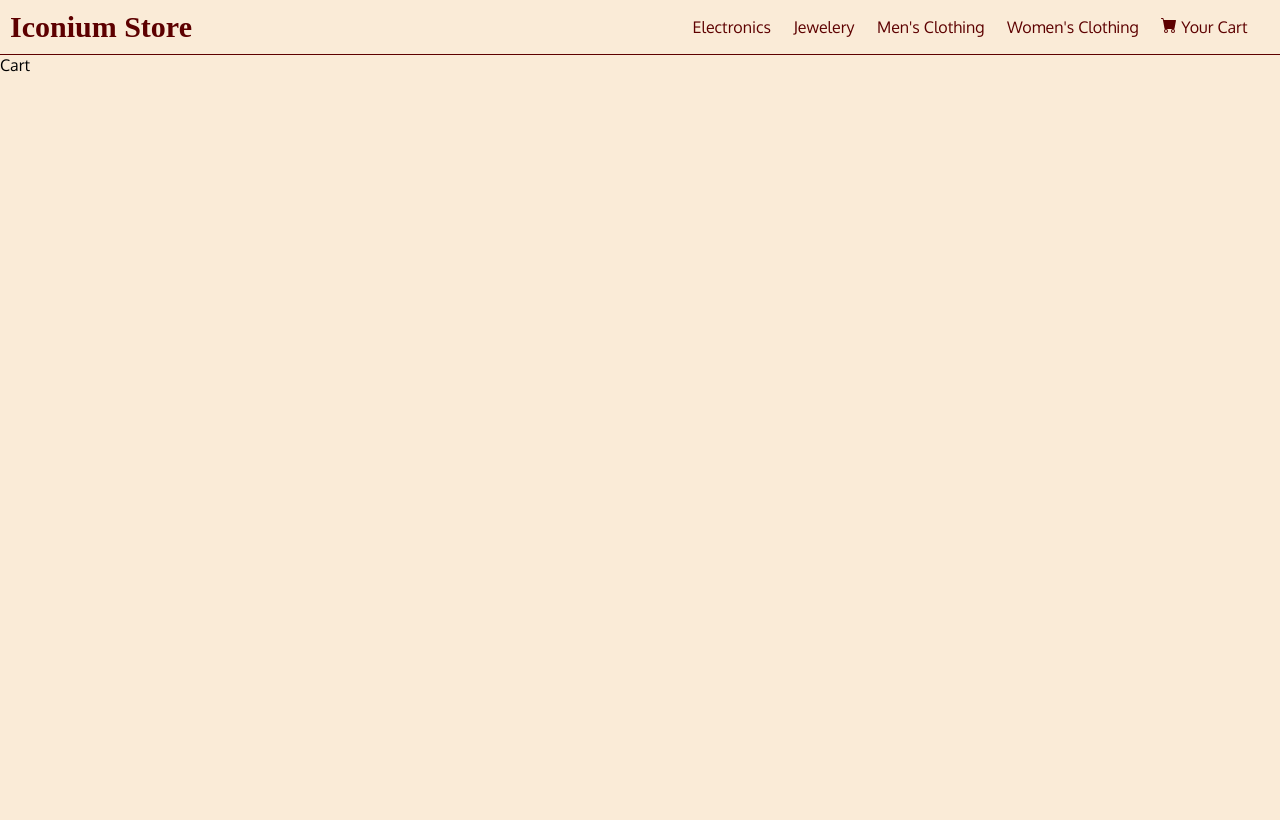
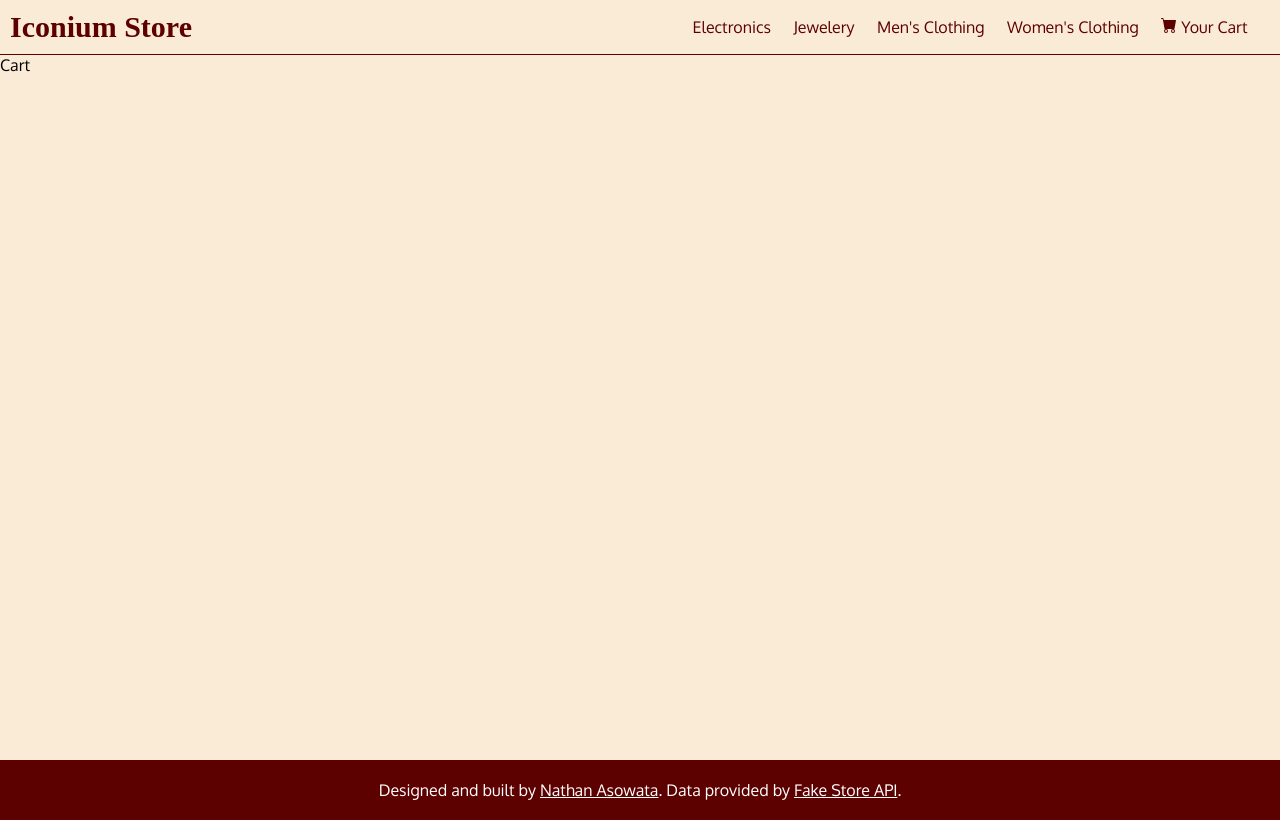
Before and after one commit to NathanAsowata/iconium-store, a Next.js app: page /cart in a window 1280 px wide. Built offline with nearby package versions, Linux system fonts and the light colour scheme; a web font is replaced by a local one.

Commit message:
Added footer

```diff
--- /dev/null
+++ b/components/Footer.tsx
@@ -0,0 +1,13 @@
+import Link from "next/link"
+import styles from "../styles/Footer.module.scss"
+
+const Footer = () => {
+  return (
+    <footer className={styles.footer}>
+        <span>Designed and built by <Link href={"http://www.nathanasowata.com/"}><a target={"_blank"}>Nathan Asowata</a></Link>. </span>
+        <span>Data provided by <Link href={"http://fakestoreapi.com/"}><a target={"_blank"}>Fake Store API</a></Link>.</span>
+    </footer>
+  )
+}
+
+export default Footer
--- a/pages/_app.tsx
+++ b/pages/_app.tsx
@@ -1,12 +1,14 @@
 import '../styles/globals.scss'
 import type { AppProps } from 'next/app'
 import Navigation from '../components/Navigation'
+import Footer from '../components/Footer'
 
 function MyApp({ Component, pageProps }: AppProps) {
   return(
     <>
     <Navigation />
       <Component {...pageProps} />
+      <Footer />
     </>
   )
 }
--- /dev/null
+++ b/styles/Footer.module.scss
@@ -0,0 +1,12 @@
+.footer{
+    text-align: center;
+    background-color: #5D0000;
+    color: white;
+    padding: 20px;
+    position: absolute;
+    top: 95%;
+    width: 100%;
+    a{
+        text-decoration: underline;
+    }
+}
```
